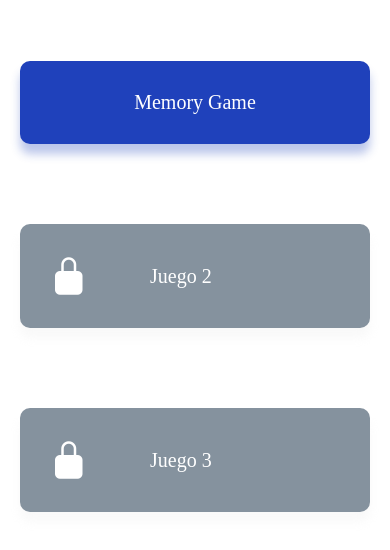
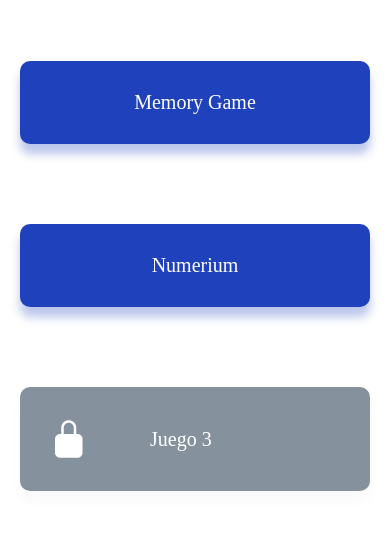
Before and after one commit to nahuellorenzo/TP-Final, a React Native app: screen /Main in a window 390 px wide. Shown: the top 550 px of the page. Built offline with nearby package versions, Linux system fonts and the light colour scheme; no server answers; what react-native-root-siblings would draw is missing.

Commit message:
Habilito el juego y le saco el candado

```diff
--- a/components/screens/Main.tsx
+++ b/components/screens/Main.tsx
@@ -84,10 +84,10 @@ import Toast from 'react-native-root-toast';
           onPress={() => navigate("InstruccionesJuego2")}
             style={{
               padding: Spacing * 3,
-              backgroundColor: Colors.second_gray,
+              backgroundColor: Colors.primary,
               marginVertical: Spacing * 4,
               borderRadius: Spacing,
-              shadowColor: Colors.gray,
+              shadowColor: Colors.primary,
               shadowOffset: {
                 width: 0,
                 height: Spacing,
@@ -96,26 +96,19 @@ import Toast from 'react-native-root-toast';
               shadowRadius: Spacing,
               display:"flex",
               flexDirection:"row",
-              justifyContent:"flex-start",
+              justifyContent:"center",
               alignItems:"center",
             }}
           >
-            <Ionicons
-                  name="lock-closed"
-                  color={Colors.onPrimary}
-                  size={Spacing * 4}
-                  style={{textAlign:"justify"}}
-                />
             <Text
               style={{
                 fontFamily: Fonts["Roboto-Bold"],
                 color: Colors.onPrimary,
                 textAlign: "center",
                 fontSize: FontSize.large,
-                paddingLeft: Spacing*6,
               }}
             >
-                Juego 2
+                Numerium
             </Text>
           </TouchableOpacity>
 
```
